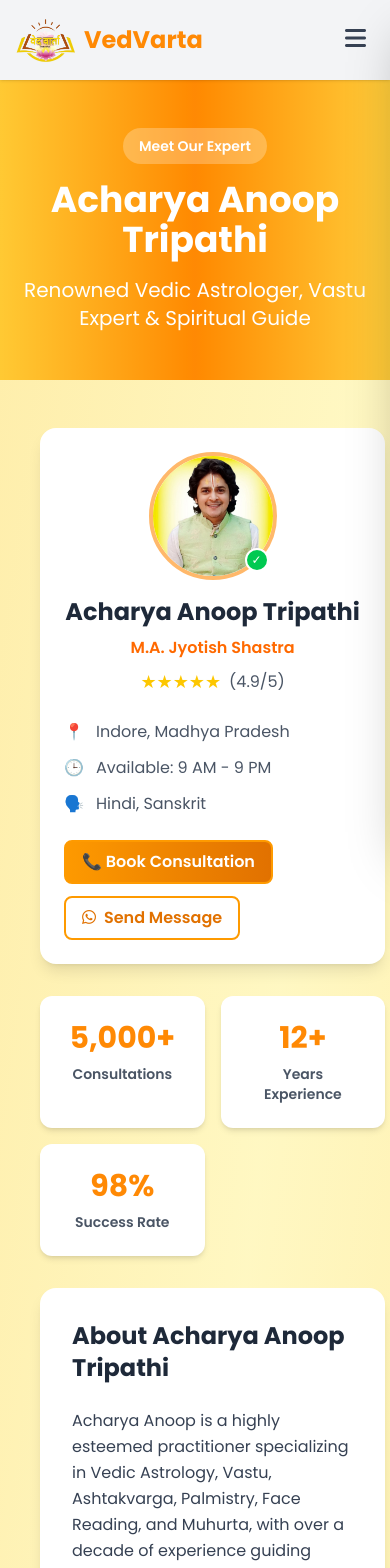
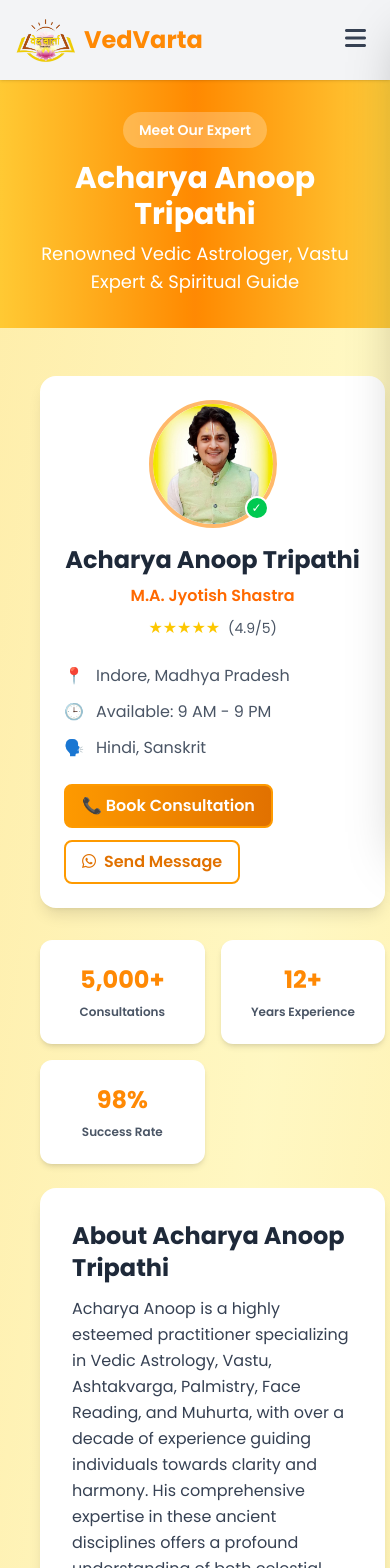
Before and after one commit to Sakshi-Sood/ved_varta, a Next.js app: page /contact in a window 390 px wide. Shown: the top 1568 px of the page. Built offline with nearby package versions, Linux system fonts and the light colour scheme.

Commit message:
feat: Refactor Contact and Products pages for improved layout and styling consistency

```diff
--- a/app/contact/page.js
+++ b/app/contact/page.js
@@ -3,7 +3,6 @@ import Button from '../../components/Button';
 import CTA from '../../components/CTA';
 import Image from 'next/image';
 import Link from 'next/link';
-import Expertise from '../../components/Expertise';
 
 const ContactPage = () => {
   const stats = [
@@ -15,17 +14,17 @@ const ContactPage = () => {
   return (
     <div className="min-h-screen bg-gradient-to-br from-amber-200/70 via-yellow-200/50 to-amber-200/70">
       {/* Hero Section */}
-      <div className="bg-gradient-to-r from-amber-400/70 via-orange-400 to-amber-400/70 text-white py-12">
+      <div className="bg-gradient-to-r from-amber-400/70 via-orange-400 to-amber-400/70 text-white py-8">
         <div className="container mx-auto px-4 text-center">
-          <div className="mb-4">
+          <div className="mb-3">
             <span className="inline-flex items-center px-4 py-2 bg-white/25 rounded-full text-sm font-semibold">
               Meet Our Expert
             </span>
           </div>
-          <h1 className="text-4xl lg:text-5xl font-bold mb-4">
+          <h1 className="text-3xl lg:text-4xl font-bold mb-2">
             Acharya Anoop Tripathi
           </h1>
-          <p className="text-xl lg:text-2xl max-w-3xl mx-auto">
+          <p className="text-lg lg:text-xl max-w-3xl mx-auto">
             Renowned Vedic Astrologer, Vastu Expert & Spiritual Guide
           </p>
         </div>
@@ -59,10 +58,10 @@ const ContactPage = () => {
 
                 {/* Rating */}
                 <div className="flex justify-center items-center mb-4">
-                  <div className="flex text-yellow-400 text-lg">
+                  <div className="flex text-yellow-400 text-base">
                     ★★★★★
                   </div>
-                  <span className="ml-2 text-gray-600">(4.9/5)</span>
+                  <span className="ml-2 text-gray-600 text-sm">(4.9/5)</span>
                 </div>
               </div>
 
@@ -93,25 +92,25 @@ const ContactPage = () => {
           </div>
 
           {/* Right Column - Main Content */}
-          <div className="lg:col-span-2 space-y-8">
+          <div className="lg:col-span-2 space-y-6">
             {/* Statistics */}
             <div className="grid grid-cols-2 lg:grid-cols-3 gap-4">
               {stats.map((stat, index) => (
                 <div key={index} className="bg-white rounded-xl p-6 text-center shadow-md">
-                  <div className="text-3xl font-bold text-orange-400 mb-2">
+                  <div className="text-2xl font-bold text-orange-400 mb-2">
                     {stat.number}
                   </div>
-                  <div className="text-gray-600 text-sm md:text-md font-semibold">{stat.label}</div>
+                  <div className="text-gray-600 text-xs md:text-sm font-semibold">{stat.label}</div>
                 </div>
               ))}
             </div>
 
             {/* About Section */}
             <div className="bg-white rounded-2xl p-8 shadow-lg">
-              <h2 className="text-2xl font-bold text-gray-800 mb-6 flex items-center">
+              <h2 className="text-2xl font-bold text-gray-800 mb-3 flex items-center">
                 About Acharya Anoop Tripathi
               </h2>
-              <div className="space-y-4 text-gray-700 leading-relaxed">
+              <div className="space-y-3 text-gray-700 leading-relaxed text-md">
                 <p>
                   Acharya Anoop is a highly esteemed practitioner specializing in Vedic Astrology, Vastu, Ashtakvarga, Palmistry, Face Reading, and Muhurta, with over a decade of experience guiding individuals towards clarity and harmony. His comprehensive expertise in these ancient disciplines offers a profound understanding of both celestial and terrestrial influences on life.
                 </p>
--- a/app/globals.css
+++ b/app/globals.css
@@ -20,20 +20,3 @@
   background-clip: text;
   color: transparent;
 }
-
-/* Pulse animation for floating button */
-.pulse {
-  animation: pulse 2s infinite;
-}
-
-@keyframes pulse {
-  0% {
-    transform: scale(1);
-  }
-  50% {
-    transform: scale(1.05);
-  }
-  100% {
-    transform: scale(1);
-  }
-}
--- a/app/products/page.js
+++ b/app/products/page.js
@@ -35,7 +35,7 @@ const ProductsPage = () => {
       {/* Hero Section */}
       <section className="relative px-6 py-6 lg:py-12 lg:px-15">
         <div className="max-w-7xl mx-auto text-center">
-          <h1 className="text-4xl lg:text-5xl font-bold text-gray-800 mb-4">
+          <h1 className="text-4xl lg:text-5xl font-bold text-gray-800 mb-2">
             Divine Astro Products
           </h1>
           <p className="text-xl text-gray-600 mb-8 max-w-3xl mx-auto">
@@ -44,7 +44,7 @@ const ProductsPage = () => {
           </p>
 
           {/* Category Quick Links */}
-          <div className="flex flex-wrap justify-center gap-4 mb-8">
+          <div className="flex flex-wrap justify-center gap-4">
             {categories.map((category) => (
               <button
                 key={category}
```
